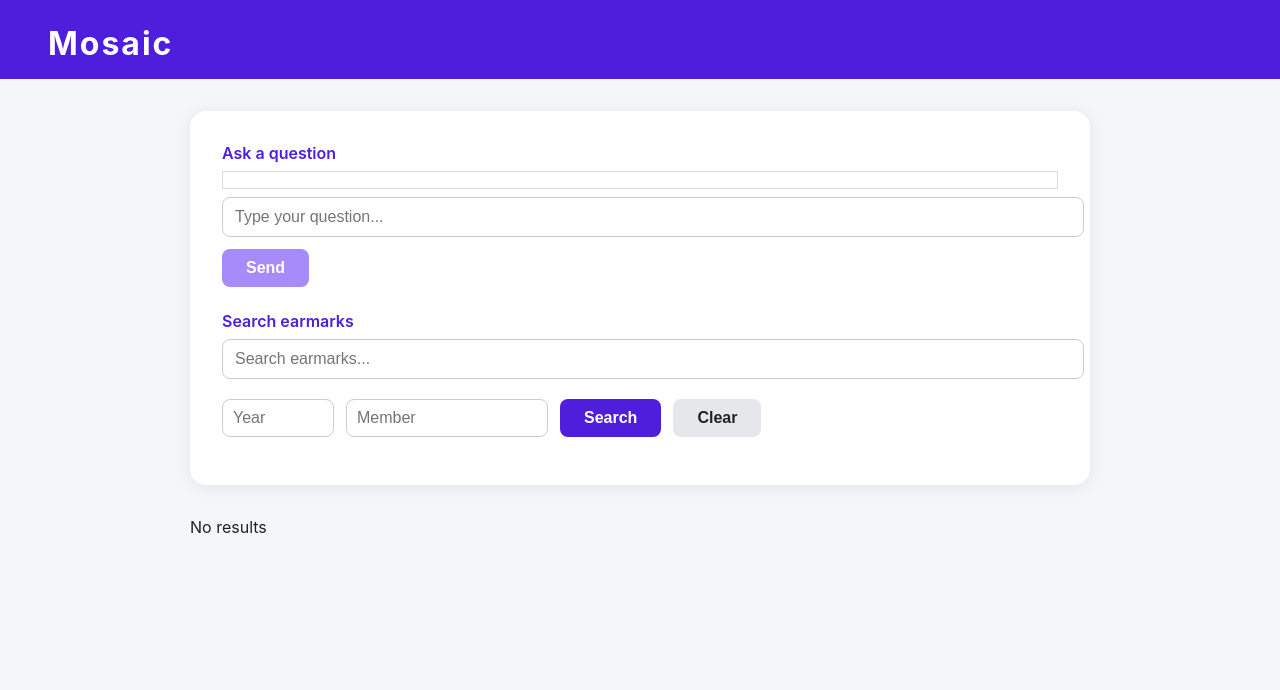
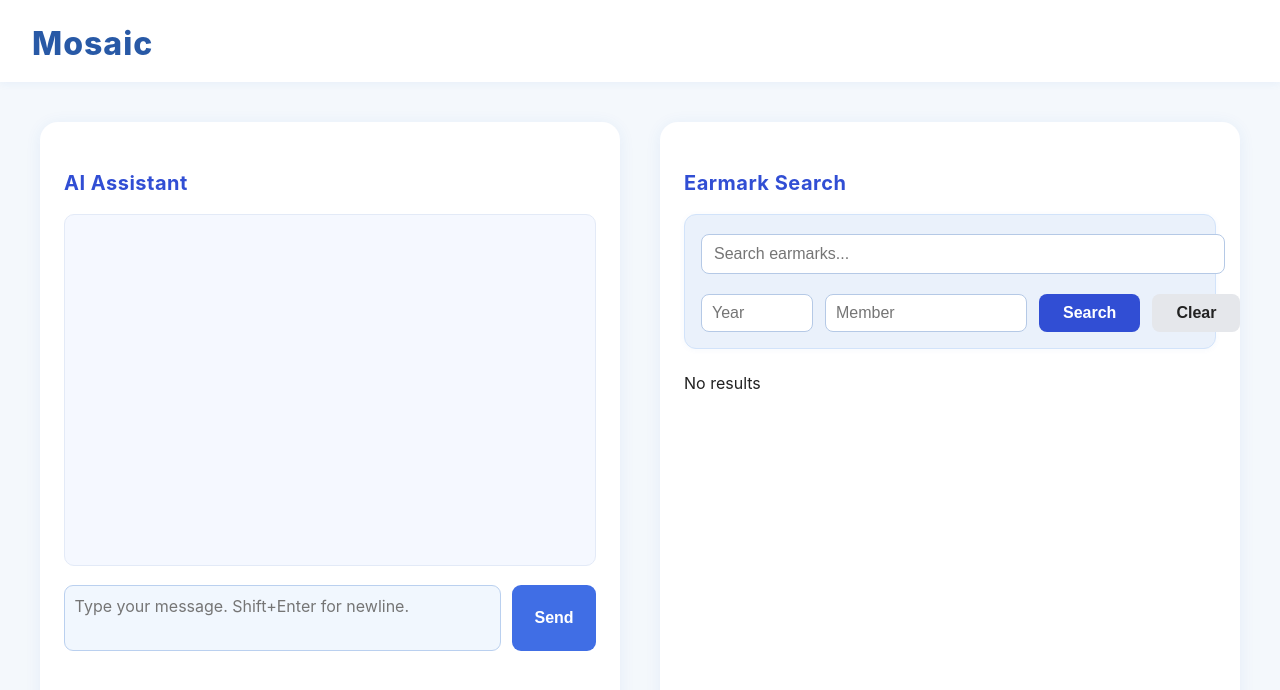
Before and after one commit to kmulroy1972/may-coding, a Next.js app: page / in a window 1280 px wide. Shown: the top 690 px of the page. Built offline with nearby package versions, Linux system fonts and the light colour scheme.

Commit message:
Update: improved AI, Supabase integration, and UI redesign

```diff
--- a/src/app/api/askai/route.ts
+++ b/src/app/api/askai/route.ts
@@ -15,15 +15,6 @@ const supabase = createClient(
   process.env.NEXT_PUBLIC_SUPABASE_ANON_KEY!
 );
 
-// 3. LangChain prompt for extracting search intent
-const prompt = new PromptTemplate({
-  template: "Extract the main intent and keywords from this question: {question}",
-  inputVariables: ["question"],
-});
-
-// 4. Build the chain for LLM
-const chain = new LLMChain({ llm: openai, prompt });
-
 interface Earmark {
   year: number;
   member: string;
@@ -32,57 +23,88 @@ interface Earmark {
   location?: string;
 }
 
-// 5. Function to search earmarks
-async function searchEarmarkDatabase(intentString: string) {
-  const yearMatch = intentString.match(/\b(20\d{2})\b/);
-  const memberMatch = intentString.match(/Sen\.?\s+([A-Za-z]+)/i);
-  const year = yearMatch ? Number(yearMatch[1]) : undefined;
-  const member = memberMatch ? memberMatch[1] : undefined;
+// Helper: Extract member and year from question
+function extractEntities(question: string) {
+  const memberMatch = question.match(/Sen\\.? ([A-Za-z]+)/i);
+  const yearMatch = question.match(/(20\\d{2})/);
+  const member = memberMatch ? memberMatch[1] : null;
+  const year = yearMatch ? parseInt(yearMatch[1]) : null;
+  return { member, year };
+}
 
+// Query Supabase for earmarks
+async function queryEarmarks(member: string | null, year: number | null) {
   let query = supabase
     .from("earmarks")
     .select("year, member, recipient, amount, location")
     .limit(10);
 
-  if (year) query = query.eq("year", year);
-  if (member) query = query.ilike("member", `%${member}%`);
+  if (year) {
+    query = query.eq("year", year);
+  }
+  if (member) {
+    query = query.ilike("member", `%${member}%`);
+  }
 
   const { data, error } = await query;
-
-  if (error)
-    return `Sorry, there was a database error: ${error.message}`;
-
-  if (!data || !data.length)
-    return "I couldn't find any earmarks matching your request.";
-
-  // Format the result
-  const table = data
-    .map(
-      (row: Earmark, i: number) =>
-        `${i + 1}. Year: ${row.year}, Member: ${row.member}, Recipient: ${row.recipient}, Amount: $${Number(row.amount).toLocaleString()}, Location: ${row.location || "N/A"}`
-    )
-    .join("\n");
-  return `Here are some matching earmarks:\n${table}`;
+  if (error) return [];
+  return data || [];
 }
 
 // 6. Next.js API handler
 export async function POST(req: Request) {
   try {
     const body = await req.json();
-    const userQuestion = body.question || body.messages?.slice(-1)[0]?.content; // compatibility with your frontend
+    const messages = body.messages || [];
+    const latestQuestion = messages.length > 0
+      ? messages[messages.length - 1].text || messages[messages.length - 1].content
+      : body.question;
 
-    if (!userQuestion || !userQuestion.trim()) {
+    if (!latestQuestion || !latestQuestion.trim()) {
       return NextResponse.json({ answer: "No question provided." }, { status: 400 });
     }
 
-    // a) Extract intent/keywords
-    const response = await chain.call({ question: userQuestion });
-    const extracted = response.text.trim();
+    // Extract entities
+    const { member, year } = extractEntities(latestQuestion);
+    let earmarks: Earmark[] = [];
+    if (member && year) {
+      earmarks = await queryEarmarks(member, year);
+    }
 
-    // b) Search database
-    const answer = await searchEarmarkDatabase(extracted);
+    // Compose context
+    const context = member && year
+      ? `Sen. ${member} secured funding for ${earmarks.length} projects in ${year}. Project list: ${earmarks.map(e => e.recipient).join(', ')}`
+      : 'No specific senator or year found in the question.';
 
-    // c) Return answer
+    // Build prompt for OpenAI
+    const systemPrompt = { role: 'system', content: context };
+    const chatHistory = messages.map((m: any) => ({
+      role: m.sender === 'user' ? 'user' : m.sender === 'ai' ? 'assistant' : m.role || 'user',
+      content: m.text || m.content
+    }));
+    const aiPrompt = [systemPrompt, ...chatHistory];
+
+    // Call OpenAI via LangChain
+    const prompt = new PromptTemplate({
+      template: `You are an expert assistant. ONLY use the following context to answer the user's question. If the answer is not in the context, say "I don't know based on the provided data."
+
+Context:
+{context}
+
+Conversation:
+{history}
+User: {question}
+AI:`,
+      inputVariables: ["context", "history", "question"]
+    });
+    const chain = new LLMChain({ llm: openai, prompt });
+    const historyText = chatHistory.map((m: {role: string, content: string}) => `${m.role === 'user' ? 'User' : 'AI'}: ${m.content}`).join('\n');
+    const response = await chain.call({
+      context,
+      history: historyText,
+      question: latestQuestion
+    });
+    const answer = response.text.trim();
     return NextResponse.json({ answer });
   } catch (error: unknown) {
     console.error(error);
--- /dev/null
+++ b/src/app/chat/chat.css
@@ -0,0 +1,120 @@
+body {
+  background: linear-gradient(135deg, #e0eafc 0%, #cfdef3 100%);
+  font-family: 'Segoe UI', Arial, sans-serif;
+}
+
+.chat-root {
+  height: 100vh;
+  width: 100vw;
+  display: flex;
+  align-items: center;
+  justify-content: center;
+  background: var(--bg-gradient);
+}
+
+.chat-container {
+  background: #fff;
+  padding: 2rem;
+  border-radius: 18px;
+  box-shadow: 0 4px 24px rgba(40, 106, 199, 0.12);
+  width: 100%;
+  max-width: 420px;
+  display: flex;
+  flex-direction: column;
+}
+
+.chat-title {
+  color: #2859a6;
+  text-align: center;
+  margin-bottom: 1rem;
+  letter-spacing: 1px;
+  font-weight: 700;
+}
+
+.chat-messages {
+  flex: 1;
+  min-height: 300px;
+  overflow-y: auto;
+  margin-bottom: 1rem;
+  padding-right: 10px;
+  background: #f5f5f5;
+  border-radius: 8px;
+}
+
+.chat-message {
+  margin-bottom: 0.8rem;
+  line-height: 1.5;
+  word-break: break-word;
+  padding: 0.85em 1em;
+  border-radius: 13px;
+  max-width: 90%;
+  clear: both;
+  box-shadow: 0 2px 5px rgba(40, 66, 120, 0.06);
+}
+
+.chat-message.user {
+  align-self: flex-end;
+  background: #ebf3fc;
+  color: #163d7a;
+  border-top-right-radius: 2px;
+}
+
+.chat-message.ai {
+  align-self: flex-start;
+  background: #e2eaff;
+  color: #254182;
+  border-top-left-radius: 2px;
+}
+
+.loader {
+  color: #385abc;
+  font-style: italic;
+  font-size: 1.1em;
+  animation: pulse 1.2s infinite;
+}
+
+@keyframes pulse {
+  0%   { opacity: 1 }
+  50%  { opacity: 0.5 }
+  100% { opacity: 1 }
+}
+
+.chat-input-form {
+  display: flex;
+  gap: 0.7em;
+}
+
+.chat-input {
+  flex: 1;
+  padding: 0.6em;
+  border-radius: 9px;
+  border: 1px solid #bad0ef;
+  box-shadow: none;
+  resize: none;
+  font-size: 1em;
+  min-height: 2.8em;
+  color: #254182;
+  background: #f1f7fe;
+  font-family: inherit;
+}
+
+.chat-send-btn {
+  padding: 0.6em 1.4em;
+  border-radius: 9px;
+  border: none;
+  background: #406ee5;
+  color: #fff;
+  font-weight: bold;
+  font-size: 1em;
+  cursor: pointer;
+  transition: background 0.2s;
+}
+
+.chat-send-btn:disabled {
+  opacity: 0.6;
+  cursor: not-allowed;
+}
+
+.chat-send-btn:not(:disabled):hover {
+  background: #274fa6;
+}
--- a/src/app/globals.css
+++ b/src/app/globals.css
@@ -3,88 +3,193 @@
 body, html {
   background: #f4f6fa;
   color: #222;
-  font-family: 'Inter', sans-serif;
+  font-family: 'Inter', 'Segoe UI', Arial, sans-serif;
   margin: 0;
   padding: 0;
 }
 
-.app-bg {
+.main-bg {
   min-height: 100vh;
-  background: #f4f6fa;
+  background: #f4f8fc;
 }
 
-.app-header {
-  background: #4f1edc;
-  padding: 24px 0 16px 0;
-  text-align: left;
+.main-header {
+  background: #fff;
+  box-shadow: 0 2px 8px rgba(40, 106, 199, 0.06);
+  padding: 1.5rem 2rem 1.2rem 2rem;
+  display: flex;
+  align-items: center;
+  justify-content: flex-start;
 }
 
-.app-title {
-  color: #fff;
+.main-title {
   font-size: 2rem;
-  font-weight: 700;
-  margin-left: 48px;
-  letter-spacing: 2px;
+  font-weight: 800;
+  color: #2859a6;
+  letter-spacing: 1px;
 }
 
-.main-content {
-  max-width: 900px;
-  margin: 32px auto 0 auto;
+.main-flex {
+  display: flex;
+  gap: 2.5rem;
+  max-width: 1200px;
+  margin: 40px auto 0 auto;
   padding: 0 16px;
 }
 
-.search-card {
+.chat-panel, .search-panel {
   background: #fff;
-  border-radius: 16px;
-  box-shadow: 0 2px 16px rgba(0,0,0,0.08);
-  padding: 32px 32px 24px 32px;
-  margin-bottom: 32px;
+  border-radius: 18px;
+  box-shadow: 0 2px 16px rgba(40, 106, 199, 0.08);
+  padding: 2rem 1.5rem 1.5rem 1.5rem;
+  flex: 1 1 0;
+  min-width: 0;
+  display: flex;
+  flex-direction: column;
+  min-height: 600px;
 }
 
-.search-section {
-  margin-bottom: 24px;
+.section-title {
+  font-size: 1.25rem;
+  font-weight: 700;
+  color: #314ed4;
+  margin-bottom: 1.2rem;
+  letter-spacing: 0.5px;
 }
 
-.section-label {
-  display: block;
-  font-weight: 600;
-  margin-bottom: 8px;
-  color: #4f1edc;
+/* Chat Styles */
+.chat-messages-panel {
+  flex: 1;
+  min-height: 300px;
+  max-height: 350px;
+  overflow-y: auto;
+  margin-bottom: 1.2rem;
+  padding-right: 6px;
+  background: #f5f8ff;
+  border-radius: 10px;
+  border: 1px solid #e3eaf7;
 }
 
+.chat-bubble {
+  margin-bottom: 0.8rem;
+  line-height: 1.5;
+  word-break: break-word;
+  padding: 0.85em 1em;
+  border-radius: 13px;
+  max-width: 90%;
+  clear: both;
+  box-shadow: 0 2px 5px rgba(40, 66, 120, 0.06);
+  font-size: 1.04rem;
+}
+.chat-bubble.user {
+  align-self: flex-end;
+  background: #e3eaff;
+  color: #163d7a;
+  border-top-right-radius: 2px;
+}
+.chat-bubble.ai {
+  align-self: flex-start;
+  background: #fff;
+  color: #254182;
+  border-top-left-radius: 2px;
+  border: 1px solid #e3eaf7;
+}
+
+.loader {
+  color: #385abc;
+  font-style: italic;
+  font-size: 1.1em;
+  animation: pulse 1.2s infinite;
+}
+@keyframes pulse {
+  0%   { opacity: 1 }
+  50%  { opacity: 0.5 }
+  100% { opacity: 1 }
+}
+
+.chat-input-form {
+  display: flex;
+  gap: 0.7em;
+}
+.chat-input {
+  flex: 1;
+  padding: 0.6em;
+  border-radius: 9px;
+  border: 1px solid #bad0ef;
+  box-shadow: none;
+  resize: none;
+  font-size: 1em;
+  min-height: 2.8em;
+  color: #254182;
+  background: #f1f7fe;
+  font-family: inherit;
+}
+.chat-send-btn {
+  padding: 0.6em 1.4em;
+  border-radius: 9px;
+  border: none;
+  background: #406ee5;
+  color: #fff;
+  font-weight: bold;
+  font-size: 1em;
+  cursor: pointer;
+  transition: background 0.2s;
+}
+.chat-send-btn:disabled {
+  opacity: 0.6;
+  cursor: not-allowed;
+}
+.chat-send-btn:not(:disabled):hover {
+  background: #274fa6;
+}
+
+/* Search Styles */
+.search-panel {
+  margin-left: 0;
+}
+.search-card {
+  background: #f7faff;
+  border-radius: 12px;
+  box-shadow: 0 1px 6px rgba(40, 106, 199, 0.04);
+  padding: 1.2rem 1rem 1rem 1rem;
+  margin-bottom: 1.5rem;
+}
+.search-card-contrast {
+  background: #eaf1fb;
+  border: 1px solid #d2e3fa;
+}
 .input-wide {
   width: 100%;
   padding: 10px 12px;
   border-radius: 8px;
-  border: 1px solid #ccc;
+  border: 1px solid #b5c9e6;
   margin-bottom: 12px;
   font-size: 1rem;
+  background: #fff;
 }
-
 .input-short {
   width: 90px;
   padding: 8px 10px;
   border-radius: 8px;
-  border: 1px solid #ccc;
+  border: 1px solid #b5c9e6;
   font-size: 1rem;
+  background: #fff;
 }
-
 .input-medium {
   width: 180px;
   padding: 8px 10px;
   border-radius: 8px;
-  border: 1px solid #ccc;
+  border: 1px solid #b5c9e6;
   font-size: 1rem;
+  background: #fff;
 }
-
 .button-row, .filter-row {
   display: flex;
   gap: 12px;
   margin-top: 8px;
 }
-
 .primary-btn {
-  background: #4f1edc;
+  background: #314ed4;
   color: #fff;
   border: none;
   border-radius: 8px;
@@ -95,13 +200,12 @@ body, html {
   transition: background 0.2s;
 }
 .primary-btn:disabled {
-  background: #a78bfa;
+  background: #a7b8e9;
   cursor: not-allowed;
 }
 .primary-btn:hover:not(:disabled) {
-  background: #3b0ca7;
+  background: #193a8c;
 }
-
 .secondary-btn {
   background: #e5e7eb;
   color: #222;
@@ -115,14 +219,6 @@ body, html {
 }
 .secondary-btn:hover {
   background: #d1d5db;
-}
-
-.ai-answer {
-  background: #eef;
-  padding: 12px;
-  margin-top: 12px;
-  border-radius: 8px;
-  white-space: pre-line;
 }
 
 .results-section {
@@ -139,7 +235,7 @@ table {
   overflow: hidden;
 }
 thead tr {
-  background: #4f1edc;
+  background: #314ed4;
   color: #fff;
 }
 th, td {
@@ -160,15 +256,24 @@ tbody td {
   font-size: 0.98rem;
 }
 
+@media (max-width: 900px) {
+  .main-flex {
+    flex-direction: column;
+    gap: 1.5rem;
+  }
+  .chat-panel, .search-panel {
+    min-height: 350px;
+    padding: 1.2rem 0.7rem 1rem 0.7rem;
+  }
+}
 @media (max-width: 700px) {
-  .main-content {
+  .main-header {
+    padding: 1rem 0.5rem 0.7rem 0.5rem;
+  }
+  .main-title {
+    font-size: 1.3rem;
+  }
+  .main-flex {
     padding: 0 4px;
   }
-  .search-card {
-    padding: 16px 6px 12px 6px;
-  }
-  .app-title {
-    margin-left: 16px;
-    font-size: 1.3rem;
-  }
 }
--- a/src/app/page.tsx
+++ b/src/app/page.tsx
@@ -1,19 +1,60 @@
 "use client";
-import React, { useState } from "react";
+import React, { useState, useRef, useEffect } from "react";
 import ResultsList from "@/components/ResultsList";
-import { Earmark } from "@/types/database.types";
+import ReactMarkdown from "react-markdown";
+import { sendMessageToAI } from "@/lib/sendMessageToAI";
+import "./globals.css";
+
+interface Message {
+  text: string;
+  sender: "user" | "ai";
+}
 
 export default function HomePage() {
+  // Chat state
+  const [messages, setMessages] = useState<Message[]>([]);
+  const [input, setInput] = useState("");
+  const [isLoading, setIsLoading] = useState(false);
+  const messagesEndRef = useRef<HTMLDivElement | null>(null);
+
+  useEffect(() => {
+    messagesEndRef.current?.scrollIntoView({ behavior: "smooth" });
+  }, [messages]);
+
+  async function handleSend(e: React.FormEvent) {
+    e.preventDefault();
+    if (!input.trim()) return;
+    const userMessage: Message = { text: input, sender: "user" };
+    setMessages((ms) => [...ms, userMessage]);
+    setIsLoading(true);
+    setInput("");
+    try {
+      const aiResponse = await sendMessageToAI(input);
+      setMessages((ms) => [
+        ...ms,
+        { text: aiResponse, sender: "ai" },
+      ]);
+    } catch (err) {
+      setMessages((ms) => [
+        ...ms,
+        { text: "Error fetching AI response.", sender: "ai" },
+      ]);
+    }
+    setIsLoading(false);
+  }
+
+  function handleInputKeyDown(e: React.KeyboardEvent<HTMLTextAreaElement>) {
+    if (e.key === "Enter" && !e.shiftKey) {
+      e.preventDefault();
+      handleSend(e as any);
+    }
+  }
+
+  // Search state
   const [query, setQuery] = useState("");
   const [filters, setFilters] = useState<{ year: string; member: string }>({ year: "", member: "" });
-  const [results, setResults] = useState<Earmark[]>([]);
+  const [results, setResults] = useState<any[]>([]);
 
-  // Conversational state
-  const [messages, setMessages] = useState<{ role: "user"|"assistant", content: string }[]>([]);
-  const [currentMessage, setCurrentMessage] = useState("");
-  const [aiLoading, setAiLoading] = useState(false);
-
-  // Search
   const handleSearch = async () => {
     const res = await fetch("/api/search", {
       method: "POST",
@@ -23,67 +64,61 @@ export default function HomePage() {
     setResults(data.data || []);
   };
 
-  // Conversational AI Ask
-  const handleSend = async () => {
-    if (!currentMessage.trim()) return;
-    const newMessages = [...messages, { role: "user", content: currentMessage }];
-    setMessages(newMessages);
-    setCurrentMessage("");
-    setAiLoading(true);
-
-    const res = await fetch("/api/askai", {
-      method: "POST",
-      body: JSON.stringify({ messages: newMessages })
-    });
-    const data = await res.json();
-    setMessages([...newMessages, { role: "assistant", content: data.answer }]);
-    setAiLoading(false);
-  };
-
-  // Clear all
   const handleClearAll = () => {
     setFilters({ year: "", member: "" });
     setQuery("");
     setResults([]);
     setMessages([]);
-    setCurrentMessage("");
+    setInput("");
   };
 
   return (
-    <div className="app-bg">
-      <header className="app-header">
-        <span className="app-title">Mosaic</span>
+    <div className="main-bg">
+      <header className="main-header">
+        <span className="main-title">Mosaic</span>
       </header>
-      <main className="main-content">
-        <div className="search-card">
-          {/* Conversational Chat Section */}
-          <section className="search-section">
-            <label className="section-label">Ask a question</label>
-            <div className="chat-box" style={{border:"1px solid #ddd", maxHeight: 200, overflowY: "auto", marginBottom: 8, padding: 8}}>
-              {messages.map((msg, i) =>
-                <div key={i} style={{marginBottom: 6, color: msg.role === "assistant" ? "#314ed4" : "#222"}}>
-                  <b>{msg.role === "user" ? "You" : "AI"}</b>: {msg.content}
+      <main className="main-flex">
+        {/* Chat Section */}
+        <section className="chat-panel">
+          <h2 className="section-title">AI Assistant</h2>
+          <div className="chat-messages-panel">
+            {messages.map((msg, idx) => (
+              <div
+                key={idx}
+                className={`chat-bubble ${msg.sender}`}
+              >
+                <ReactMarkdown>{msg.text}</ReactMarkdown>
+              </div>
+            ))}
+            {isLoading && (
+              <div className="chat-bubble ai">
+                <div className="loader">Thinking...</div>
               </div>
             )}
-              {aiLoading && <div><b>AI:</b> Thinking...</div>}
+            <div ref={messagesEndRef} />
           </div>
-            <form onSubmit={e => { e.preventDefault(); handleSend(); }}>
-              <input
-                value={currentMessage}
-                onChange={e => setCurrentMessage(e.target.value)}
-                placeholder="Type your question..."
-                className="input-wide"
-                disabled={aiLoading}
+          <form className="chat-input-form" onSubmit={handleSend}>
+            <textarea
+              className="chat-input"
+              placeholder="Type your message. Shift+Enter for newline."
+              value={input}
+              onChange={(e) => setInput(e.target.value)}
+              onKeyDown={handleInputKeyDown}
+              rows={2}
             />
-              <button type="submit" disabled={aiLoading || !currentMessage.trim()} className="primary-btn">
+            <button
+              className="chat-send-btn"
+              type="submit"
+              disabled={isLoading}
+            >
               Send
             </button>
           </form>
         </section>
-
-          {/* Earmark Search Section */}
-          <section className="search-section">
-            <label htmlFor="search-query" className="section-label">Search earmarks</label>
+        {/* Search & Results Section */}
+        <section className="search-panel">
+          <h2 className="section-title">Earmark Search</h2>
+          <div className="search-card search-card-contrast">
             <input
               id="search-query"
               value={query}
@@ -107,11 +142,11 @@ export default function HomePage() {
               <button onClick={handleSearch} className="primary-btn">Search</button>
               <button onClick={handleClearAll} className="secondary-btn">Clear</button>
             </div>
-          </section>
           </div>
           <div className="results-section">
             <ResultsList results={results} />
           </div>
+        </section>
       </main>
     </div>
   );
--- /dev/null
+++ b/src/lib/sendMessageToAI.ts
@@ -0,0 +1,10 @@
+export async function sendMessageToAI(text: string): Promise<string> {
+  const response = await fetch('/api/askai', {
+    method: 'POST',
+    headers: { 'Content-Type': 'application/json' },
+    body: JSON.stringify({ question: text }),
+  });
+  if (!response.ok) throw new Error('Failed to fetch AI response');
+  const data = await response.json();
+  return data.answer || 'No response from AI.';
+}
```
Also changed, not shown: src/app/chat/page.tsx (added, +87 -0 lines). Lines whose indentation alone changed are shown as unchanged.
